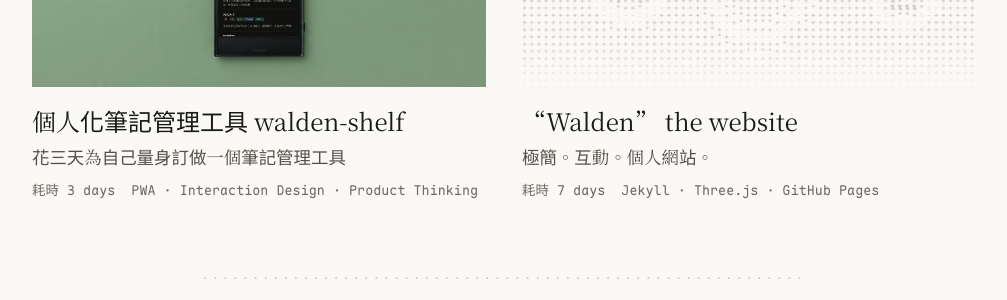
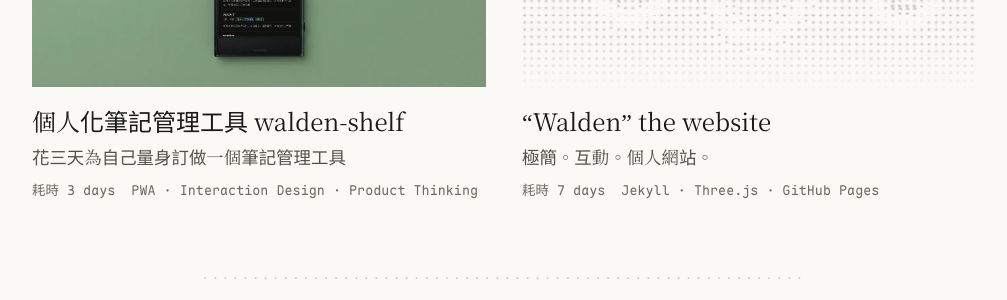
Before and after one commit to walden-wpc/walden-wpc.github.io, a Jekyll site: the page built from projects.html, in a window 1280 px wide. Shown: the part 896-1196 px from the top of the page, without its empty margins (136-1143 px from the left). Built offline with Jekyll 4.4.1, drawn with Linux system fonts in a browser that asks for light colours; some web fonts are replaced.

Commit message:
fix: 標題語意、彎引號字寬、小標記號
- /projects/ 原本一個 h1 都沒有；首頁則有兩個（hero 的名字 +
  about.md 的「# 張文柏」）。section-label 加上 heading 參數，
  並移除 about.md 裡與 hero 重複的名字標題
- 彎引號在 Noto CJK 系列是全形字寬（實測 40px，拉丁字母只有 26px），
  用在英文上會多出半個字的空隙：Dean' s、" Walden"。
  新增 Prose Quote 這層 local() 字體把這四個字元導回系統拉丁襯線，
  系統若都沒有就自然落回 Noto Serif TC
- h3 的方塊記號改用 margin 拉開距離；h4 的記號直接拿掉
  （about.md 用 h4 當「年份 + 單位」小標，前面掛方塊像是壞字）

Co-Authored-By: Claude Opus 5 <noreply@anthropic.com>

```diff
--- a/_includes/section-label.html
+++ b/_includes/section-label.html
@@ -1,10 +1,20 @@
 {% comment %}
   區塊標題。用法：
     {% include section-label.html en="Projects" zh="實作" %}
-  右側的 .ascii-rule 是首頁水波字元梯度的延伸（純裝飾，螢幕閱讀器會忽略）。
+    {% include section-label.html en="Projects" zh="全部專案" heading=true %}
+
+  heading=true 會把標題包成 <h1>（給本身沒有其他主標的頁面用，例如 /projects/）。
+  右側的 .ascii-rule 是首頁水波字元梯度的延伸，純裝飾，螢幕閱讀器會忽略。
 {% endcomment %}
+{%- capture label_inner -%}
+<span class="section-label-en">{{ include.en }}</span>
+{%- if include.zh %}<span class="section-label-zh">{{ include.zh }}</span>{% endif -%}
+{%- endcapture -%}
 <div class="section-label">
-    <span class="section-label-en">{{ include.en }}</span>
-    {% if include.zh %}<span class="section-label-zh">{{ include.zh }}</span>{% endif %}
+    {%- if include.heading -%}
+    <h1 class="section-label-head">{{ label_inner }}</h1>
+    {%- else -%}
+    {{ label_inner }}
+    {%- endif -%}
     <span class="ascii-rule" aria-hidden="true"></span>
 </div>
--- a/assets/fonts/fonts.css
+++ b/assets/fonts/fonts.css
@@ -44,3 +44,13 @@
 
 /* 第 3 層（後備分塊）在 fonts-fallback.css，由 <head> 非同步載入 —— 119KB 的
    @font-face 宣告不該卡在首次繪製的關鍵路徑上。 */
+
+/* 彎引號 ' ' " " 在 Noto CJK 系列裡是全形字寬，用在英文上會多出半個字的
+   空隙（Dean' s、" Walden" ）。這裡把這四個字元導回系統的拉丁襯線字體。
+   系統若一個都沒有，這個 family 就不會成立，自然落回 Noto Serif TC。 */
+@font-face {
+    font-family: "Prose Quote";
+    src: local("Georgia"), local("Times New Roman"), local("Hoefler Text"),
+         local("Liberation Serif"), local("DejaVu Serif");
+    unicode-range: U+2018, U+2019, U+201C, U+201D;
+}
--- a/projects.html
+++ b/projects.html
@@ -7,7 +7,7 @@ description: 全部專案列表
 
 <section class="page-section" id="projects">
     <div class="wrap">
-        {% include section-label.html en="Projects" zh="全部專案" %}
+        {% include section-label.html en="Projects" zh="全部專案" heading=true %}
 
         {% assign all_projects = site.posts | where: "layout", "project" %}
         {% assign featured = all_projects | where: "featured", true %}
--- a/style.css
+++ b/style.css
@@ -31,8 +31,8 @@
     /* 字體 */
     --font-ui: "Maple Mono", ui-monospace, SFMono-Regular, Consolas,
                "PingFang TC", "Microsoft JhengHei", "Noto Sans TC", sans-serif;
-    --font-prose: "Noto Serif TC", "Noto Serif TC Fallback", Georgia,
-                  "Songti TC", "Times New Roman", serif;
+    --font-prose: "Prose Quote", "Noto Serif TC", "Noto Serif TC Fallback",
+                  Georgia, "Songti TC", "Times New Roman", serif;
     --font-code: "Maple Mono", ui-monospace, SFMono-Regular, Consolas,
                  "PingFang TC", "Microsoft JhengHei", monospace;
 
@@ -366,6 +366,15 @@ h1, h2, h3, h4, h5, h6 {
     text-transform: uppercase;
 }
 
+.section-label-head {
+    display: flex;
+    align-items: center;
+    gap: 0.6em;
+    font: inherit;
+    color: inherit;
+    margin: 0;
+}
+
 .section-label-en,
 .section-label-zh {
     flex: 0 0 auto;
@@ -644,12 +653,13 @@ canvas.ascii-layer {
 }
 
 .prose h3::before {
-    content: "\2593 " / "";
+    content: "\2593" / "";
     font-family: var(--font-code);
-    font-size: 0.6em;
-    vertical-align: 0.22em;
+    font-size: 0.58em;
+    vertical-align: 0.24em;
+    margin-right: 0.7em;
     color: var(--color-ink-faint);
-    opacity: 0.6;
+    opacity: 0.5;
 }
 
 .prose h4 {
@@ -660,14 +670,8 @@ canvas.ascii-layer {
     margin-bottom: 0.4em;
 }
 
-.prose h4::before {
-    content: "\2592 " / "";
-    font-family: var(--font-code);
-    font-size: 0.6em;
-    vertical-align: 0.22em;
-    color: var(--color-ink-faint);
-    opacity: 0.6;
-}
+/* h4 不加字元標記：about.md 用 h4 當「年份 + 單位」的小標，
+   前面掛一個方塊會被當成列表符號，反而是雜訊。 */
 
 .prose blockquote {
     border-left: 2px solid var(--color-rule);
```
Also changed, not shown: _includes/about.md (+0 -2 lines).
